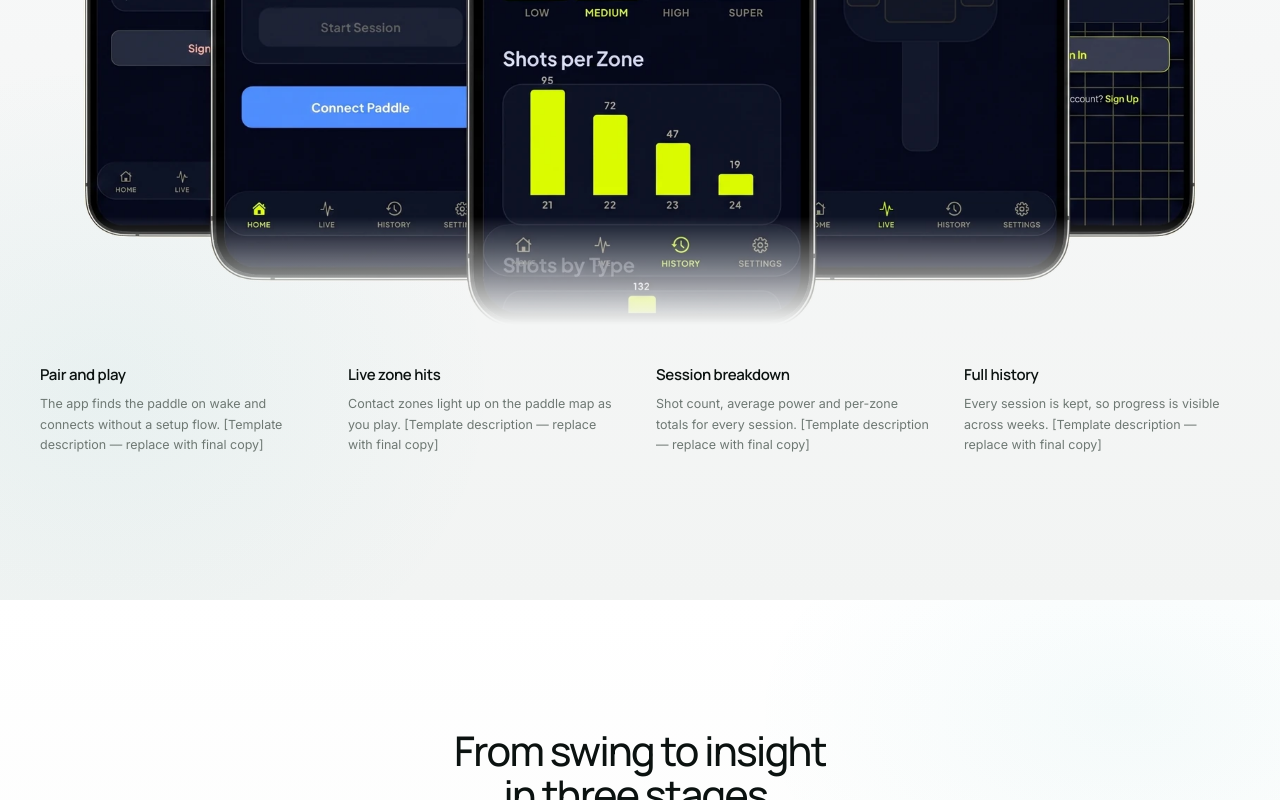
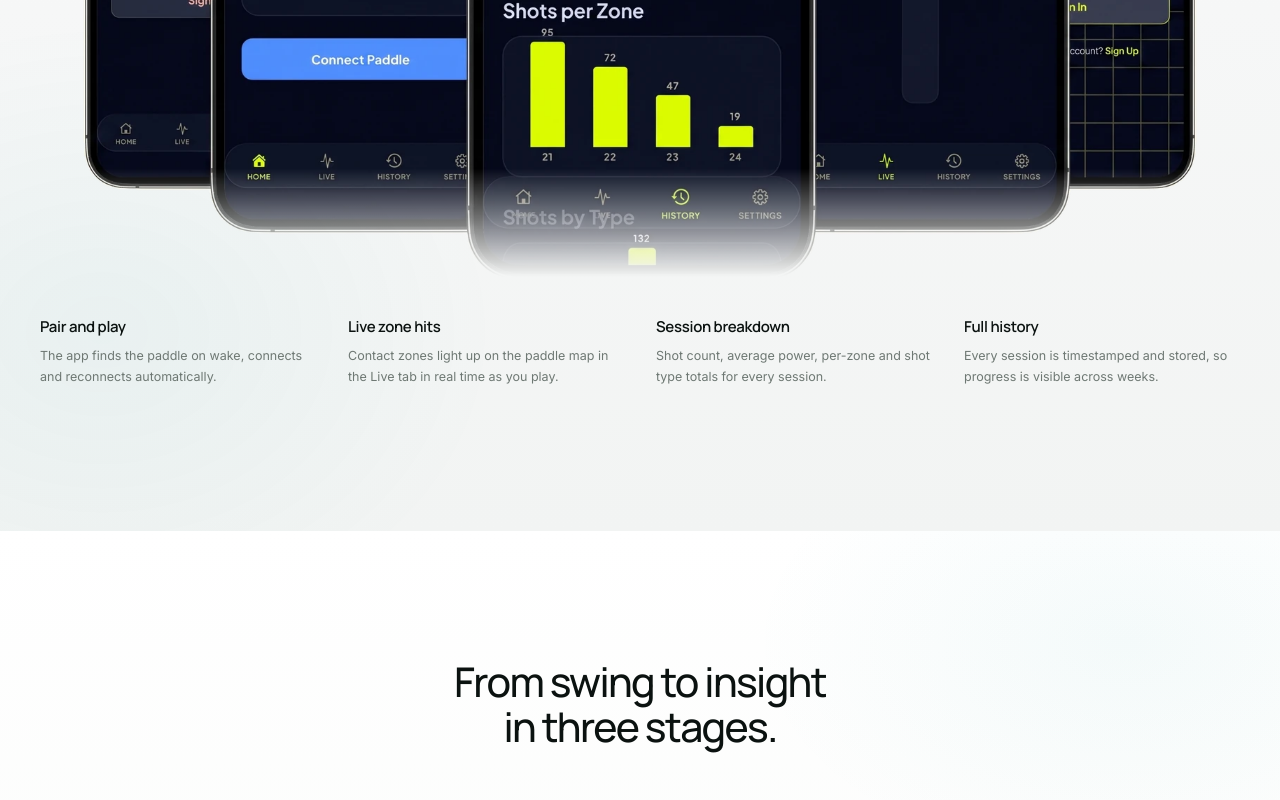
Before and after one commit to PaddlePal/PaddlePal-LandingPage-II, a React (Vite) app: page / in a window 1280 px wide. Shown: the part 2384-3184 px from the top of the page. Built offline with nearby package versions, Linux system fonts and the light colour scheme.

Commit message:
chore: app description changes

```diff
--- a/src/sections/AppSection.tsx
+++ b/src/sections/AppSection.tsx
@@ -5,19 +5,19 @@ import { useInView } from '../hooks/useInView'
 const details = [
   {
     title: 'Pair and play',
-    body: 'The app finds the paddle on wake and connects without a setup flow. [Template description — replace with final copy]',
+    body: 'The app finds the paddle on wake, connects and reconnects automatically.',
   },
   {
     title: 'Live zone hits',
-    body: 'Contact zones light up on the paddle map as you play. [Template description — replace with final copy]',
+    body: 'Contact zones light up on the paddle map in the Live tab in real time as you play.',
   },
   {
     title: 'Session breakdown',
-    body: 'Shot count, average power and per-zone totals for every session. [Template description — replace with final copy]',
+    body: 'Shot count, average power, per-zone and shot type totals for every session.',
   },
   {
     title: 'Full history',
-    body: 'Every session is kept, so progress is visible across weeks. [Template description — replace with final copy]',
+    body: 'Every session is timestamped and stored, so progress is visible across weeks.',
   },
 ]
 
@@ -28,7 +28,7 @@ export default function AppSection() {
     <section
       id="app"
       ref={ref}
-      className="app-wash relative isolate overflow-hidden py-24 sm:py-28 lg:py-36"
+      className="app-wash relative isolate overflow-hidden pt-16 pb-24 sm:pt-20 sm:pb-28 lg:pt-24 lg:pb-36"
     >
       <div className="relative z-10 mx-auto max-w-[1500px] px-6 sm:px-10">
         {/* --- header ---------------------------------------------------- */}
```
